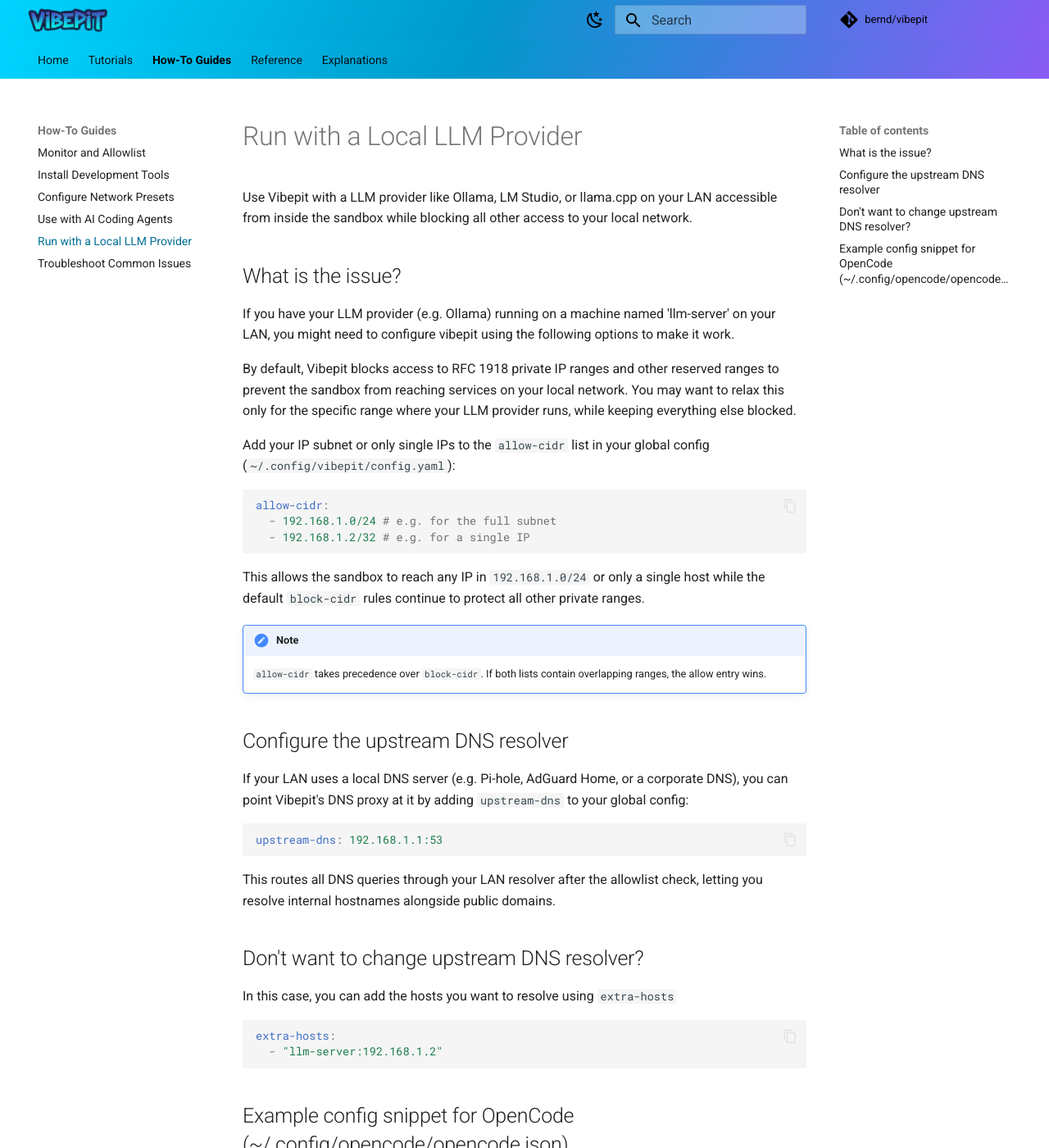
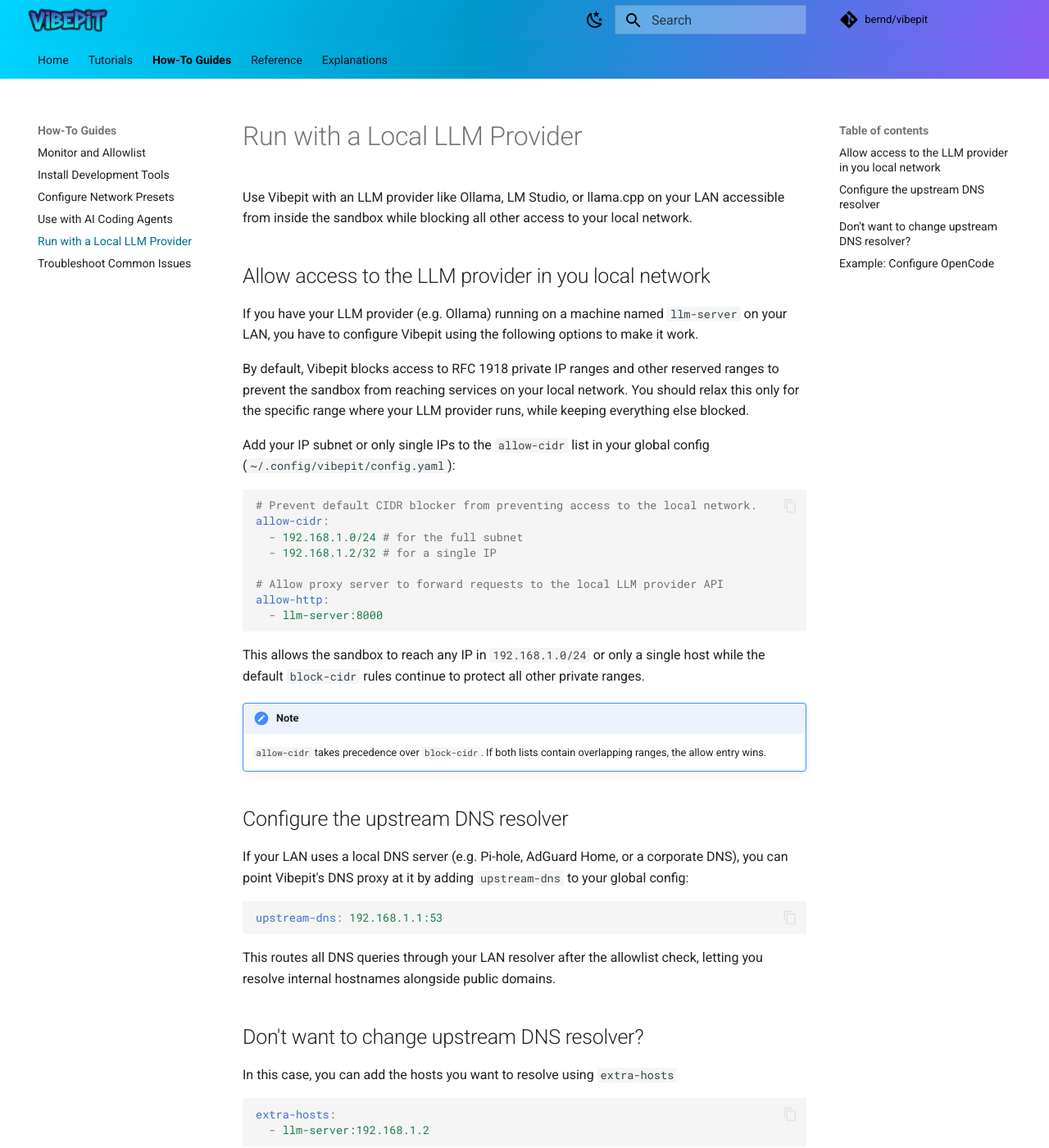
Before and after one commit to bernd/vibepit, an MkDocs documentation site: the page built from docs/content/how-to/local-llm-provider.md, in a window 1280 px wide and 1400 px high. Shown: the whole window at 82% size. Built offline with MkDocs 1.6.1 and Material for MkDocs 9.7.7, drawn with Linux system fonts in a browser that asks for light colours; comment, search, counter and statistics services are not loaded; some of the changed text lies outside the part shown.

Commit message:
Wording and formatting for how-to/local-llm-provider.md

````diff
--- a/docs/content/how-to/local-llm-provider.md
+++ b/docs/content/how-to/local-llm-provider.md
@@ -4,27 +4,32 @@
 
 # Run with a Local LLM Provider
 
-Use Vibepit with a LLM provider like Ollama, LM Studio, or llama.cpp
+Use Vibepit with an LLM provider like Ollama, LM Studio, or llama.cpp
 on your LAN accessible from inside the sandbox while blocking all other access to your
 local network.
 
-## What is the issue?
+## Allow access to the LLM provider in you local network
 
-If you have your LLM provider (e.g. Ollama) running on a machine named 'llm-server' on your LAN,
-you might need to configure vibepit using the following options to make it work.
+If you have your LLM provider (e.g. Ollama) running on a machine named `llm-server` on your LAN,
+you have to configure Vibepit using the following options to make it work.
 
 By default, Vibepit blocks access to RFC 1918 private IP ranges and other
 reserved ranges to prevent the sandbox from reaching services on your local
-network. You may want to relax this only for the specific range where your LLM
+network. You should relax this only for the specific range where your LLM
 provider runs, while keeping everything else blocked.
 
 Add your IP subnet or only single IPs to the `allow-cidr` list in your global config
 (`~/.config/vibepit/config.yaml`):
 
 ```yaml
+# Prevent default CIDR blocker from preventing access to the local network.
 allow-cidr:
-  - 192.168.1.0/24 # e.g. for the full subnet
-  - 192.168.1.2/32 # e.g. for a single IP
+  - 192.168.1.0/24 # for the full subnet
+  - 192.168.1.2/32 # for a single IP
+
+# Allow proxy server to forward requests to the local LLM provider API
+allow-http:
+  - llm-server:8000
 ```
 
 This allows the sandbox to reach any IP in `192.168.1.0/24` or only a single host while the default
@@ -55,18 +60,23 @@
 
 ```yaml
 extra-hosts:
-  - "llm-server:192.168.1.2"
+  - llm-server:192.168.1.2
 ```
 
-## Example config snippet for OpenCode (~/.config/opencode/opencode.json)
+## Example: Configure OpenCode
 
-```
+Extend your `~/.config/opencode/opencode.json` config file with the following `provider` section.
+
+```json
 {
   "$schema": "https://opencode.ai/config.json",
   "provider": {
     "llm-server:11434": {
       "npm": "@ai-sdk/openai-compatible",
       "options": {
-        "baseURL": "http://aibox:8000/v1"
-      },
+        "baseURL": "http://llm-server:8000/v1"
+      }
+    }
+  }
+}
 ```
````
